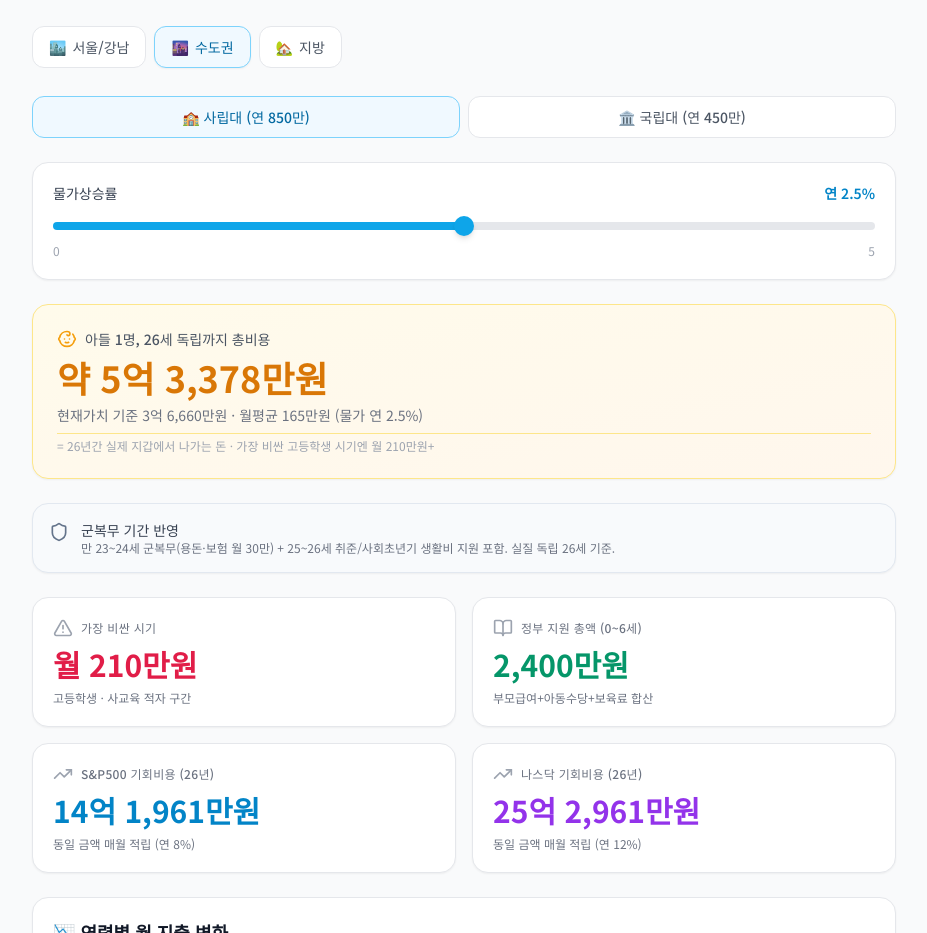
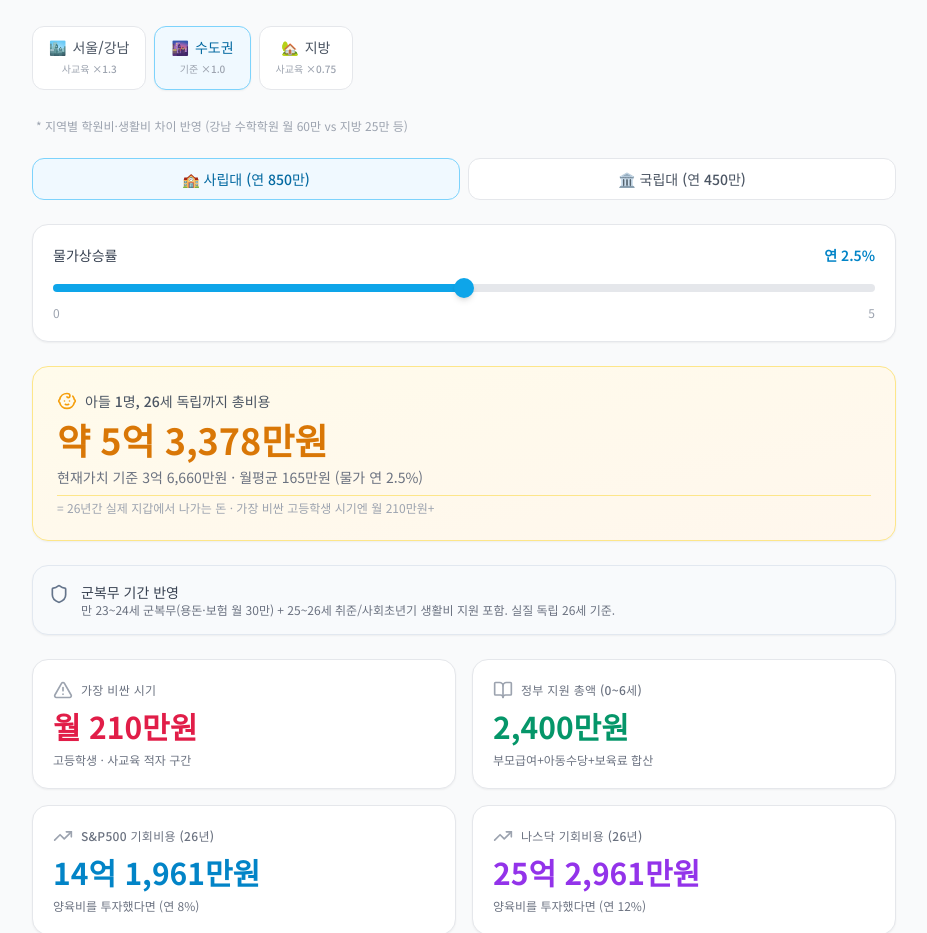
Before and after one commit to 0ggull/0ggull-calculator, a Next.js app: page /child in a window 1280 px wide. Shown: the part 239-1172 px from the top of the page, without its empty margins (176-1103 px from the left). Built offline with nearby package versions, Linux system fonts and the light colour scheme.

Commit message:
fix: clarify investment sublabels - money spent vs invested

```diff
--- a/src/app/child/page.tsx
+++ b/src/app/child/page.tsx
@@ -30,9 +30,9 @@ const GENDER_TABS = [
 ];
 
 const REGION_TABS = [
-  { key: "seoul", label: "서울/강남", emoji: "🏙️" },
-  { key: "metro", label: "수도권", emoji: "🌆" },
-  { key: "local", label: "지방", emoji: "🏡" },
+  { key: "seoul", label: "서울/강남", emoji: "🏙️", subtitle: "사교육 ×1.3" },
+  { key: "metro", label: "수도권", emoji: "🌆", subtitle: "기준 ×1.0" },
+  { key: "local", label: "지방", emoji: "🏡", subtitle: "사교육 ×0.75" },
 ];
 
 const REGION_MULTIPLIER: Record<Region, number> = {
@@ -188,6 +188,7 @@ export default function ChildCalculator() {
 
         {/* 지역 선택 */}
         <TabSelector tabs={REGION_TABS} active={region} onChange={(k) => setRegion(k as Region)} />
+        <p className="text-xs text-gray-400 -mt-4 px-1">* 지역별 학원비·생활비 차이 반영 (강남 수학학원 월 60만 vs 지방 25만 등)</p>
 
         {/* 대학 유형 */}
         <div className="flex gap-2">
@@ -239,8 +240,8 @@ export default function ChildCalculator() {
         <div className="grid grid-cols-1 sm:grid-cols-2 gap-4">
           <ResultCard icon={<AlertTriangle className="w-5 h-5" />} label="가장 비싼 시기" value={`월 ${result.peakMonthly.toLocaleString()}만원`} sublabel={`${result.peakPhase} · 사교육 적자 구간`} accent="red" />
           <ResultCard icon={<BookOpen className="w-5 h-5" />} label="정부 지원 총액 (0~6세)" value={formatManwon(result.totalGovSupport)} sublabel="부모급여+아동수당+보육료 합산" accent="green" />
-          <ResultCard icon={<TrendingUp className="w-5 h-5" />} label={`S&P500 기회비용 (${result.endAge}년)`} value={formatManwon(result.sp500Final)} sublabel="동일 금액 매월 적립 (연 8%)" accent="blue" />
-          <ResultCard icon={<TrendingUp className="w-5 h-5" />} label={`나스닥 기회비용 (${result.endAge}년)`} value={formatManwon(result.nasdaqFinal)} sublabel="동일 금액 매월 적립 (연 12%)" accent="purple" />
+          <ResultCard icon={<TrendingUp className="w-5 h-5" />} label={`S&P500 기회비용 (${result.endAge}년)`} value={formatManwon(result.sp500Final)} sublabel="양육비를 투자했다면 (연 8%)" accent="blue" />
+          <ResultCard icon={<TrendingUp className="w-5 h-5" />} label={`나스닥 기회비용 (${result.endAge}년)`} value={formatManwon(result.nasdaqFinal)} sublabel="양육비를 투자했다면 (연 12%)" accent="purple" />
         </div>
 
         {/* 연령별 월 지출 */}
--- a/src/app/pet/page.tsx
+++ b/src/app/pet/page.tsx
@@ -247,14 +247,14 @@ export default function PetCalculator() {
             icon={<TrendingUp className="w-5 h-5" />}
             label="S&P500 적립 시 (연 8%)"
             value={formatManwon(result.sp500Final)}
-            sublabel="매월 동일 금액 적립 투자 가정"
+            sublabel="매달 쓸 돈을 투자했다면"
             accent="blue"
           />
           <ResultCard
             icon={<TrendingUp className="w-5 h-5" />}
             label="나스닥 적립 시 (연 12%)"
             value={formatManwon(result.nasdaqFinal)}
-            sublabel="매월 동일 금액 적립 투자 가정"
+            sublabel="매달 쓸 돈을 투자했다면"
             accent="purple"
           />
         </div>
```
